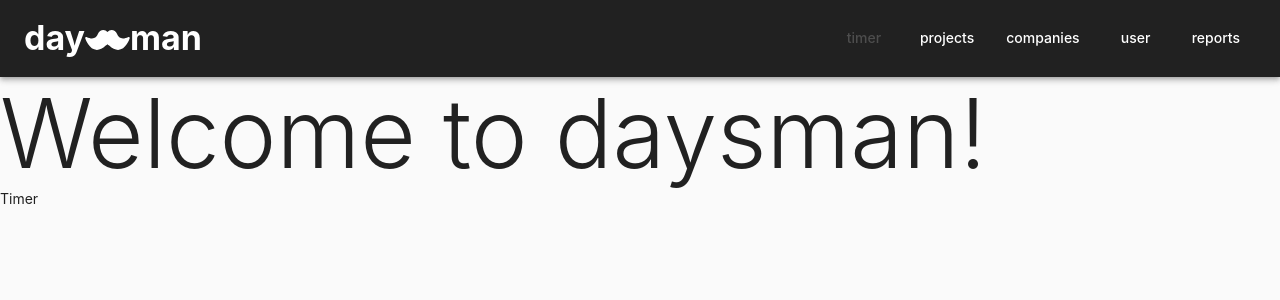
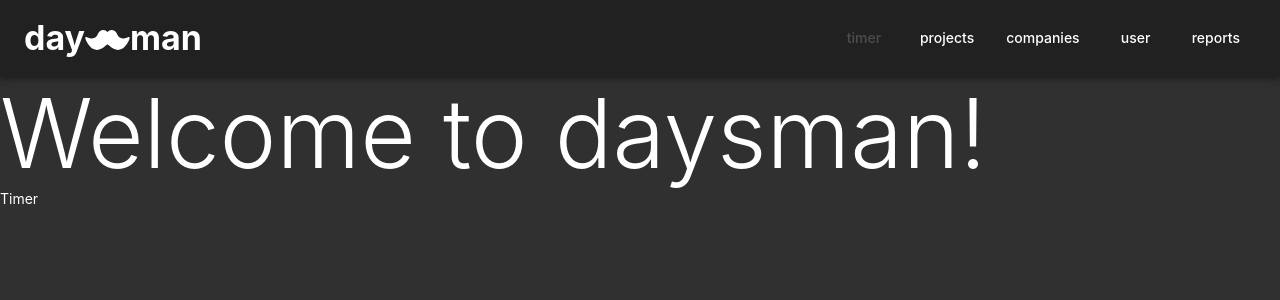
Before and after one commit to rwojcik/daysman, a Next.js app: page / in a window 1280 px wide. Shown: the top 300 px of the page. Built offline with nearby package versions, Linux system fonts and the light colour scheme.

Commit message:
change theme to dark

```diff
--- a/src/theme.ts
+++ b/src/theme.ts
@@ -9,6 +9,7 @@ export const theme = createMuiTheme({
     secondary: {
       main: '#263238',
     },
+    type: 'dark',
   },
   typography: {
     fontFamily: [
```
